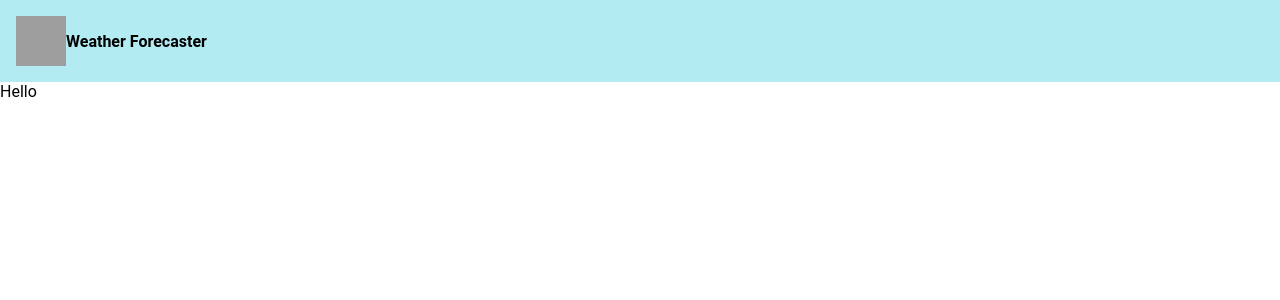
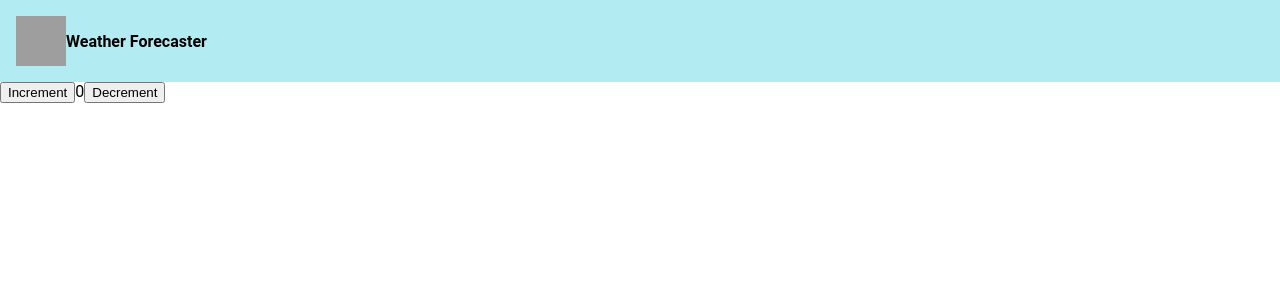
Before and after one commit to rajesh-hashedin/weather-app, a React (Create React App) app: page / in a window 1280 px wide. Shown: the top 300 px of the page. Built offline with nearby package versions, Linux system fonts and the light colour scheme; grey boxes are pictures that could not be loaded.

Commit message:
redux setup completed

```diff
--- a/package.json
+++ b/package.json
@@ -7,11 +7,13 @@
     "@emotion/styled": "^11.13.0",
     "@fontsource/roboto": "^5.0.14",
     "@mui/material": "^5.16.7",
+    "@reduxjs/toolkit": "^2.2.7",
     "@testing-library/jest-dom": "^5.17.0",
     "@testing-library/react": "^13.4.0",
     "@testing-library/user-event": "^13.5.0",
     "react": "^18.3.1",
     "react-dom": "^18.3.1",
+    "react-redux": "^9.1.2",
     "react-router-dom": "^6.26.1",
     "react-scripts": "5.0.1",
     "web-vitals": "^2.1.4"
--- a/src/components/home/home.jsx
+++ b/src/components/home/home.jsx
@@ -1,7 +1,33 @@
 import React from "react";
+import { useSelector, useDispatch } from "react-redux";
+import {
+  decrement,
+  increment,
+} from "../../redux/features/counter/counterSlice";
 
 const Home = () => {
-  return <div>Hello</div>;
+  const count = useSelector((state) => state.counter.value);
+  const dispatch = useDispatch();
+
+  return (
+    <div>
+      <div>
+        <button
+          aria-label="Increment value"
+          onClick={() => dispatch(increment())}
+        >
+          Increment
+        </button>
+        <span>{count}</span>
+        <button
+          aria-label="Decrement value"
+          onClick={() => dispatch(decrement())}
+        >
+          Decrement
+        </button>
+      </div>
+    </div>
+  );
 };
 
 export default Home;
--- /dev/null
+++ b/src/redux/features/counter/counterSlice.js
@@ -0,0 +1,30 @@
+import { createSlice } from "@reduxjs/toolkit";
+
+const initialState = {
+  value: 0,
+};
+
+export const counterSlice = createSlice({
+  name: "counter",
+  initialState,
+  reducers: {
+    increment: (state) => {
+      // Redux Toolkit allows us to write "mutating" logic in reducers. It
+      // doesn't actually mutate the state because it uses the Immer library,
+      // which detects changes to a "draft state" and produces a brand new
+      // immutable state based off those changes
+      state.value += 1;
+    },
+    decrement: (state) => {
+      state.value -= 1;
+    },
+    incrementByAmount: (state, action) => {
+      state.value += action.payload;
+    },
+  },
+});
+
+// Action creators are generated for each case reducer function
+export const { increment, decrement, incrementByAmount } = counterSlice.actions;
+
+export default counterSlice.reducer;
--- /dev/null
+++ b/src/redux/store.js
@@ -0,0 +1,9 @@
+import { configureStore } from "@reduxjs/toolkit";
+import counterReducer from "./features/counter/counterSlice";
+const store = configureStore({
+  reducer: {
+    counter: counterReducer,
+  },
+});
+
+export default store;
```
Also changed, not shown: src/index.js (+7 -1 lines), 1 other file (tests, documents, lock files or other folders).
